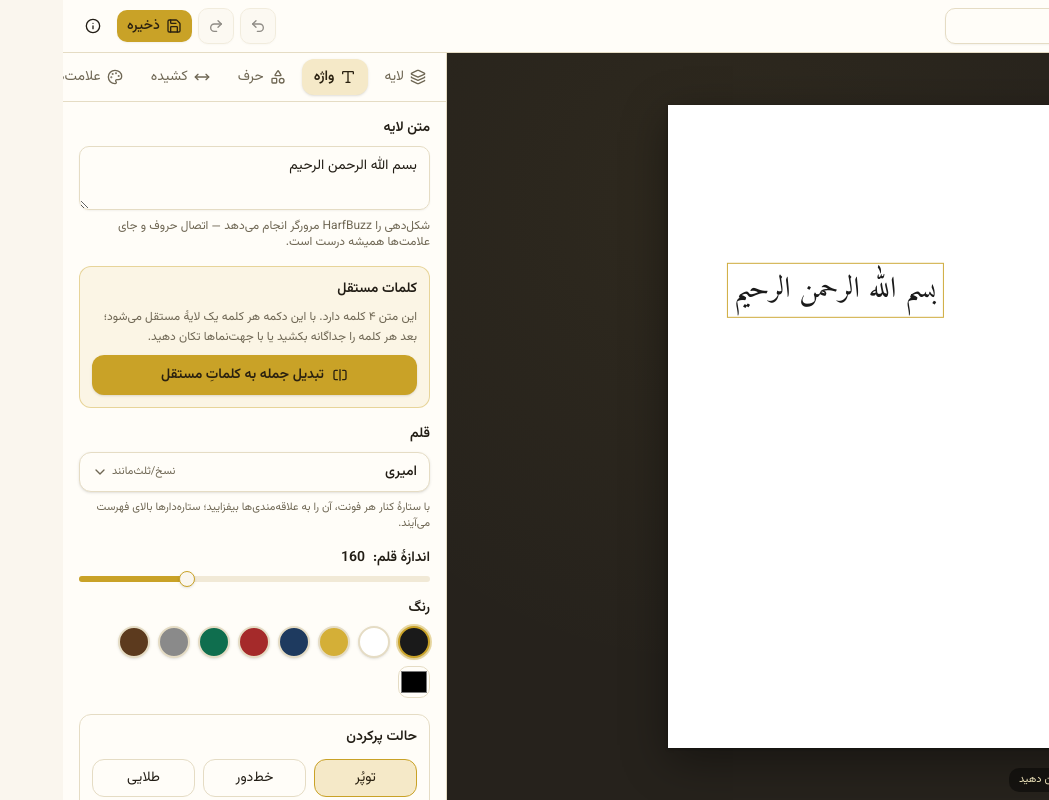
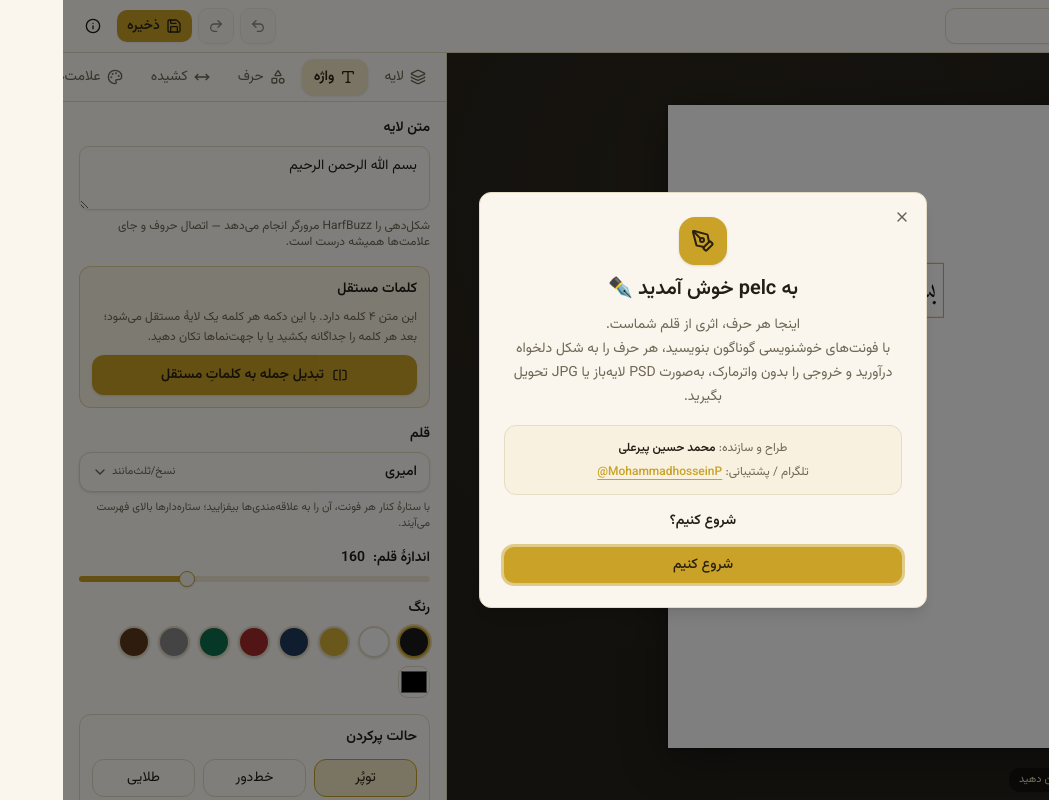
Before and after one commit to piralimohamadhosein-sudo/pelc-web, a Next.js app: page / in a window 1280 px wide. Shown: the whole page, without its empty margins (231-1280 px from the left). Built offline with nearby package versions, Linux system fonts and the light colour scheme.

Commit message:
4d7ce670-1a6f-4cef-bb9a-071623d1951e

```diff
--- a/src/app/page.tsx
+++ b/src/app/page.tsx
@@ -10,6 +10,7 @@ import { EditorCanvas } from "@/components/pelc/EditorCanvas"
 import { Panels } from "@/components/pelc/Panels"
 import { SaveDialog } from "@/components/pelc/SaveDialog"
 import { AboutDialog } from "@/components/pelc/AboutDialog"
+import { WelcomeDialog } from "@/components/pelc/WelcomeDialog"
 import { useEditorStore } from "@/lib/pelc/store"
 import { Button } from "@/components/ui/button"
 import { Input } from "@/components/ui/input"
@@ -25,6 +26,8 @@ export default function Home() {
   const hydrateFavoriteFonts = useEditorStore((s) => s.hydrateFavoriteFonts)
   const [saveOpen, setSaveOpen] = useState(false)
   const [aboutOpen, setAboutOpen] = useState(false)
+  // پیام خوش‌آمد هر بار هنگام باز شدن برنامه می‌آید و با «شروع کنیم» می‌رود
+  const [welcomeOpen, setWelcomeOpen] = useState(true)
 
   // خواندن فونت‌های ستاره‌دار از localStorage — فقط سمت مرورگر، پس از هیدراسیون
   useEffect(() => {
@@ -104,6 +107,7 @@ export default function Home() {
 
       <SaveDialog open={saveOpen} onOpenChange={setSaveOpen} />
       <AboutDialog open={aboutOpen} onOpenChange={setAboutOpen} />
+      <WelcomeDialog open={welcomeOpen} onOpenChange={setWelcomeOpen} />
     </div>
   )
 }
--- /dev/null
+++ b/src/components/pelc/WelcomeDialog.tsx
@@ -0,0 +1,60 @@
+"use client"
+
+/**
+ * گفت‌وگوی خوش‌آمد — هنگام باز شدن برنامه نمایش داده می‌شود و با دکمهٔ
+ * «شروع کنیم» (یا Esc / کلیک بیرون) بسته می‌شود.
+ */
+
+import { PenTool } from "lucide-react"
+import {
+  Dialog,
+  DialogContent,
+  DialogDescription,
+  DialogHeader,
+  DialogTitle,
+} from "@/components/ui/dialog"
+import { Button } from "@/components/ui/button"
+
+export function WelcomeDialog({ open, onOpenChange }: { open: boolean; onOpenChange: (v: boolean) => void }) {
+  return (
+    <Dialog open={open} onOpenChange={onOpenChange}>
+      <DialogContent className="sm:max-w-md" dir="rtl">
+        <DialogHeader className="items-center text-center sm:text-center">
+          <span className="grid size-12 place-items-center rounded-xl bg-primary text-primary-foreground shadow-sm">
+            <PenTool className="size-6" />
+          </span>
+          <DialogTitle className="text-xl leading-8">به pelc خوش آمدید ✒️</DialogTitle>
+          <DialogDescription className="leading-6">
+            اینجا هر حرف، اثری از قلم شماست.
+            <br />
+            با فونت‌های خوشنویسی گوناگون بنویسید، هر حرف را به شکل دلخواه درآورید و خروجی را بدون واترمارک،
+            به‌صورت PSD لایه‌باز یا JPG تحویل بگیرید.
+          </DialogDescription>
+        </DialogHeader>
+
+        <div className="space-y-1 rounded-lg border bg-accent/40 p-3 text-center text-xs leading-5 text-muted-foreground">
+          <p>
+            طراح و سازنده: <span className="font-semibold text-foreground">محمد حسین پیرعلی</span>
+          </p>
+          <p>
+            تلگرام / پشتیبانی:{" "}
+            <a
+              href="https://t.me/MohammadhosseinP"
+              target="_blank"
+              rel="noreferrer"
+              dir="ltr"
+              className="font-medium text-primary underline underline-offset-4"
+            >
+              @MohammadhosseinP
+            </a>
+          </p>
+        </div>
+
+        <p className="text-center text-sm font-semibold">شروع کنیم؟</p>
+        <Button onClick={() => onOpenChange(false)} className="w-full">
+          شروع کنیم
+        </Button>
+      </DialogContent>
+    </Dialog>
+  )
+}
```
Also changed, not shown: download/pelc-welcome-dismissed.png (added), download/pelc-welcome.png (added).
